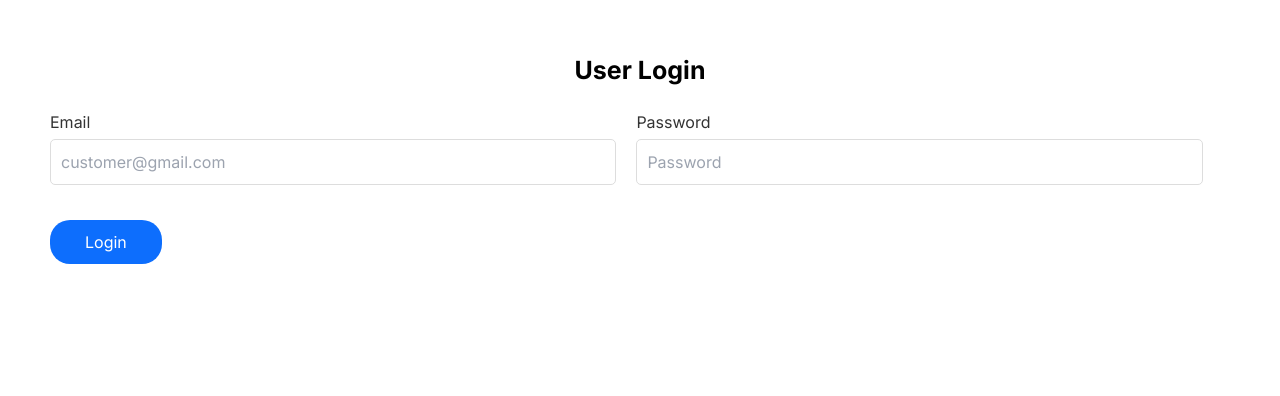
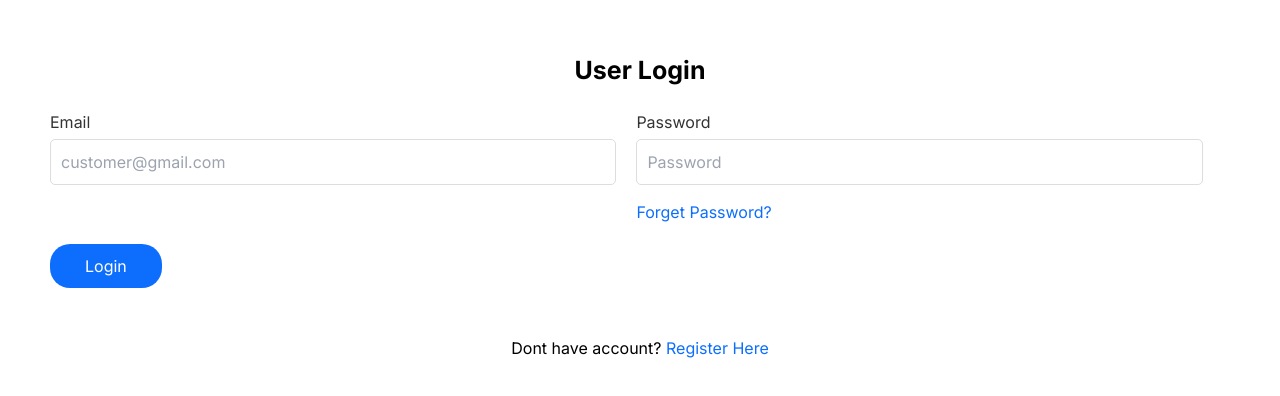
Before and after one commit to rehanButtCoder/fyp-pwa, a Next.js app: page /login in a window 1280 px wide. Shown: the part 140-536 px from the top of the page. Built offline with nearby package versions, Linux system fonts and the light colour scheme.

Commit message:
pages link added

```diff
--- a/src/app/(auth)/login/page.jsx
+++ b/src/app/(auth)/login/page.jsx
@@ -1,6 +1,7 @@
 "use client";
 import { userLoggingIn } from "@/redux/user/userSlice";
 import { login } from "@/services/auth/auth";
+import Link from "next/link";
 import { useRouter } from "next/navigation";
 import React, { useState } from "react";
 import { useForm } from "react-hook-form";
@@ -75,6 +76,12 @@
                 <span className="error">This field is required</span>
               )}
             </div>
+            <p>
+              {" "}
+              <Link style={{ color: "#0d6efd" }} href="/forgetpass">
+                Forget Password?{" "}
+              </Link>
+            </p>
           </div>
         </div>
         <button
@@ -87,6 +94,12 @@
       </div>
       <br />
       <br />
+      <p style={{ textAlign: "center" }}>
+        Dont have account?{" "}
+        <Link style={{ color: "#0d6efd" }} href="/signup">
+          Register Here
+        </Link>
+      </p>
     </>
   );
 };
```
